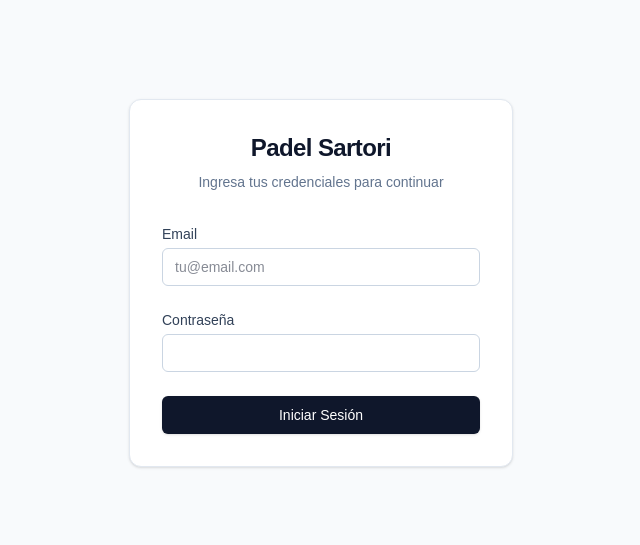
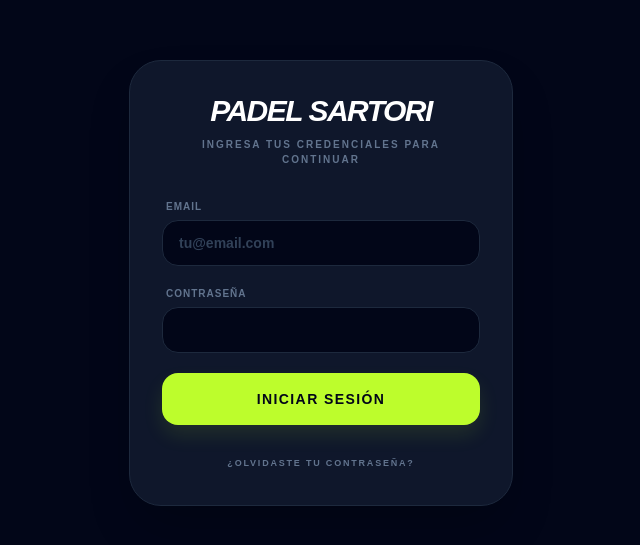
Before and after one commit to federico18pellegrini-ux/dashboard-tenis-pro, a Next.js app: page /login in a window 1280 px wide. Shown: the part 117-662 px from the top of the page, without its empty margins (319-959 px from the left). Built offline with nearby package versions, Linux system fonts and the light colour scheme.

Commit message:
feat: implementar autogestión de contraseña y diseño dark premium

```diff
--- a/src/app/login/actions.ts
+++ b/src/app/login/actions.ts
@@ -1,12 +1,13 @@
-// src/app/login/actions.ts
 'use server'
 
 import { revalidatePath } from 'next/cache'
 import { redirect } from 'next/navigation'
 import { createSupabaseServerClient } from '@/lib/supabase/server'
 
+/**
+ * Inicia sesión con email y contraseña
+ */
 export async function login(formData: FormData) {
-  // AGREGAR EL AWAIT AQUÍ:
   const supabase = await createSupabaseServerClient()
 
   const data = {
@@ -17,9 +18,34 @@ export async function login(formData: FormData) {
   const { error } = await supabase.auth.signInWithPassword(data)
 
   if (error) {
-    redirect('/login?error=Could not authenticate user')
+    // Redirige con un mensaje de error específico si la autenticación falla
+    redirect('/login?error=Credenciales inválidas')
   }
 
   revalidatePath('/', 'layout')
   redirect('/dashboard')
 }
+
+/**
+ * Envía un correo de recuperación de contraseña
+ */
+export async function resetPasswordAction(formData: FormData) {
+  const supabase = await createSupabaseServerClient()
+  const email = formData.get('email') as string
+
+  if (!email) {
+    redirect('/login?error=Ingresa tu email para recuperar la contraseña')
+  }
+
+  const { error } = await supabase.auth.resetPasswordForEmail(email, {
+    // Esta URL debe estar configurada en el Dashboard de Supabase -> Auth -> URL Configuration
+    redirectTo: `${process.env.NEXT_PUBLIC_SITE_URL || 'https://dashboard-tenis-pro-fpr7.vercel.app'}/auth/callback?next=/dashboard/update-password`,
+  })
+
+  if (error) {
+    redirect(`/login?error=Error: ${error.message}`)
+  }
+
+  // Redirige con un mensaje de éxito para informar al usuario
+  redirect('/login?message=Se ha enviado un enlace de recuperación a tu email')
+}
--- a/src/app/login/page.tsx
+++ b/src/app/login/page.tsx
@@ -1,60 +1,80 @@
-import { login } from './actions'
+import { login, resetPasswordAction } from './actions'
 
-// Definimos que searchParams es una Promise
 export default async function LoginPage({
   searchParams,
 }: {
-  searchParams: Promise<{ error?: string }>
+  searchParams: Promise<{ error?: string; message?: string }>
 }) {
-  // "Desenvolvemos" la promesa antes de usarla
   const resolvedParams = await searchParams;
   const error = resolvedParams?.error;
+  const message = resolvedParams?.message;
 
   return (
-    <div className="flex min-h-screen flex-col items-center justify-center p-6 bg-slate-50">
-      <div className="w-full max-w-sm space-y-8 bg-white p-8 rounded-xl shadow-sm border border-slate-200">
+    <div className="flex min-h-screen flex-col items-center justify-center p-6 bg-slate-950">
+      <div className="w-full max-w-sm space-y-8 bg-slate-900 p-8 rounded-[2rem] shadow-2xl border border-slate-800">
         <div className="text-center">
-          <h1 className="text-2xl font-semibold tracking-tight text-slate-900">
+          <h1 className="text-3xl font-black tracking-tighter text-white uppercase italic">
             Padel Sartori
           </h1>
-          <p className="text-sm text-slate-500 mt-2">
+          <p className="text-[10px] font-bold text-slate-500 mt-2 uppercase tracking-[0.2em]">
             Ingresa tus credenciales para continuar
           </p>
         </div>
 
-        <form className="space-y-6">
+        <form className="space-y-5">
           <div>
-            <label className="block text-sm font-medium text-slate-700" htmlFor="email">Email</label>
+            <label className="text-[10px] font-black text-slate-500 uppercase tracking-widest ml-1 mb-1.5 block" htmlFor="email">
+              Email
+            </label>
             <input
               id="email"
               name="email"
               type="email"
               required
-              className="mt-1 block w-full rounded-md border border-slate-300 px-3 py-2 text-slate-900 focus:border-blue-500 focus:ring-blue-500 sm:text-sm"
+              className="block w-full bg-slate-950 border border-slate-800 rounded-2xl px-4 py-3 text-sm font-bold text-white focus:border-[#bdfd2c] focus:ring-1 focus:ring-[#bdfd2c] outline-none transition-all placeholder:text-slate-700"
               placeholder="tu@email.com"
             />
           </div>
+
           <div>
-            <label className="block text-sm font-medium text-slate-700" htmlFor="password">Contraseña</label>
+            <label className="text-[10px] font-black text-slate-500 uppercase tracking-widest ml-1 mb-1.5 block" htmlFor="password">
+              Contraseña
+            </label>
             <input
               id="password"
               name="password"
               type="password"
               required
-              className="mt-1 block w-full rounded-md border border-slate-300 px-3 py-2 text-slate-900 focus:border-blue-500 focus:ring-blue-500 sm:text-sm"
+              className="block w-full bg-slate-950 border border-slate-800 rounded-2xl px-4 py-3 text-sm font-bold text-white focus:border-[#bdfd2c] focus:ring-1 focus:ring-[#bdfd2c] outline-none transition-all"
             />
           </div>
 
           {error && (
-            <p className="text-sm text-red-600 text-center font-medium">{error}</p>
+            <p className="text-[10px] text-rose-500 text-center font-black uppercase tracking-wider animate-pulse">{error}</p>
           )}
 
-          <button
-            formAction={login}
-            className="w-full flex justify-center py-2 px-4 border border-transparent rounded-md shadow-sm text-sm font-medium text-white bg-slate-900 hover:bg-slate-800 focus:outline-none focus:ring-2 focus:ring-offset-2 focus:ring-slate-500 transition-colors"
-          >
-            Iniciar Sesión
-          </button>
+          {message && (
+            <p className="text-[10px] text-[#bdfd2c] text-center font-black uppercase tracking-wider">{message}</p>
+          )}
+
+          <div className="space-y-4">
+            <button
+              formAction={login}
+              className="w-full flex justify-center py-4 px-4 rounded-2xl shadow-[0_10px_20px_rgba(189,253,44,0.1)] text-sm font-black text-slate-950 bg-[#bdfd2c] hover:scale-[1.02] active:scale-95 transition-all uppercase tracking-widest"
+            >
+              Iniciar Sesión
+            </button>
+
+            {/* Link de Autogestión de Contraseña */}
+            <div className="text-center pt-2">
+              <button
+                formAction={resetPasswordAction}
+                className="text-[9px] font-black text-slate-500 hover:text-[#bdfd2c] transition-colors uppercase tracking-[0.2em]"
+              >
+                ¿Olvidaste tu contraseña?
+              </button>
+            </div>
+          </div>
         </form>
       </div>
     </div>
```
